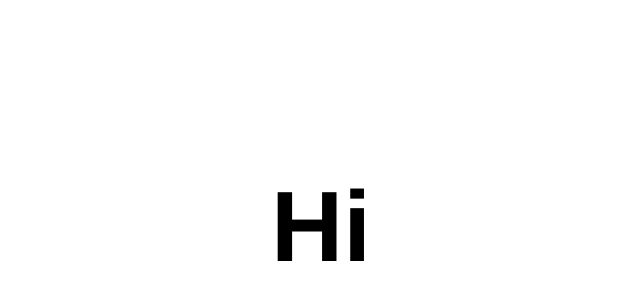
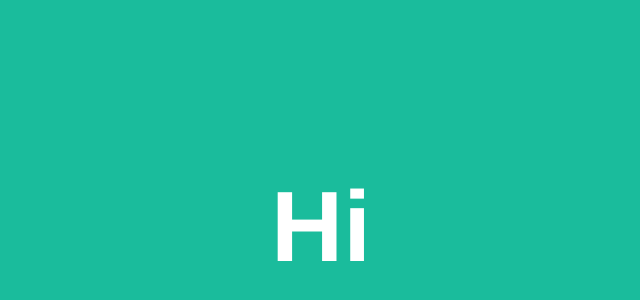
Before and after one commit to El-Doro/Tuto, a plain HTML site: page index.html in a window 1280 px wide. Shown: the part 218-518 px from the top of the page, without its empty margins (327-967 px from the left). Drawn offline with Linux system fonts and the light colour scheme.

Commit message:
Fond vert

```diff
--- a/index.html
+++ b/index.html
@@ -1,4 +1,8 @@
 <style type="text/css">
+	body {
+		background-color: #1abc9c;
+		color : white;
+	}
 	h1 {
 		position: absolute;
 		top: 40%;
```
